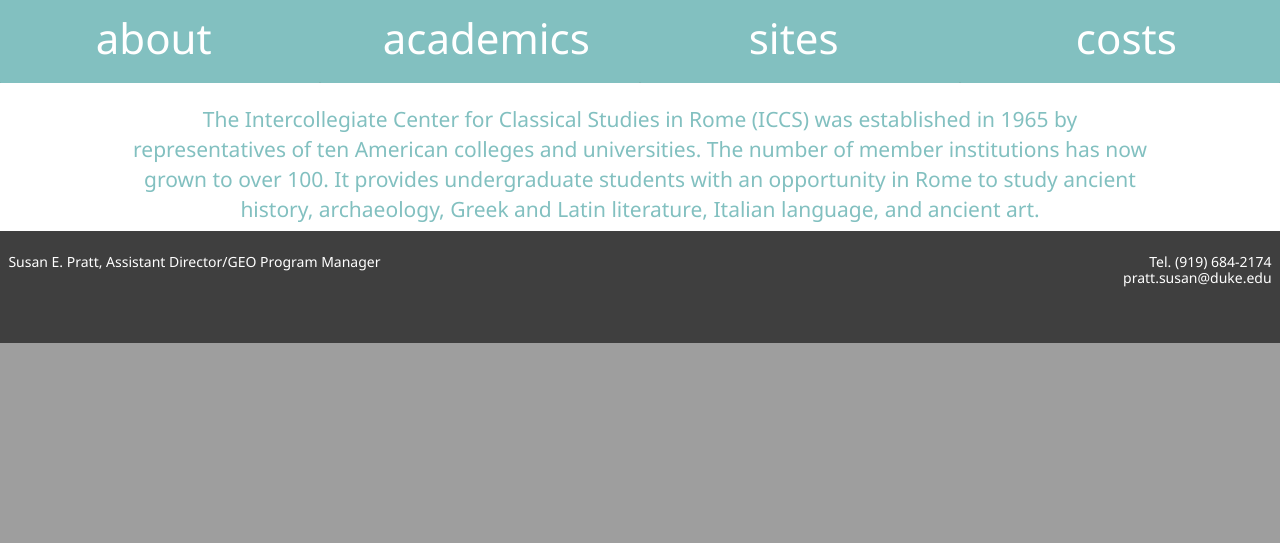
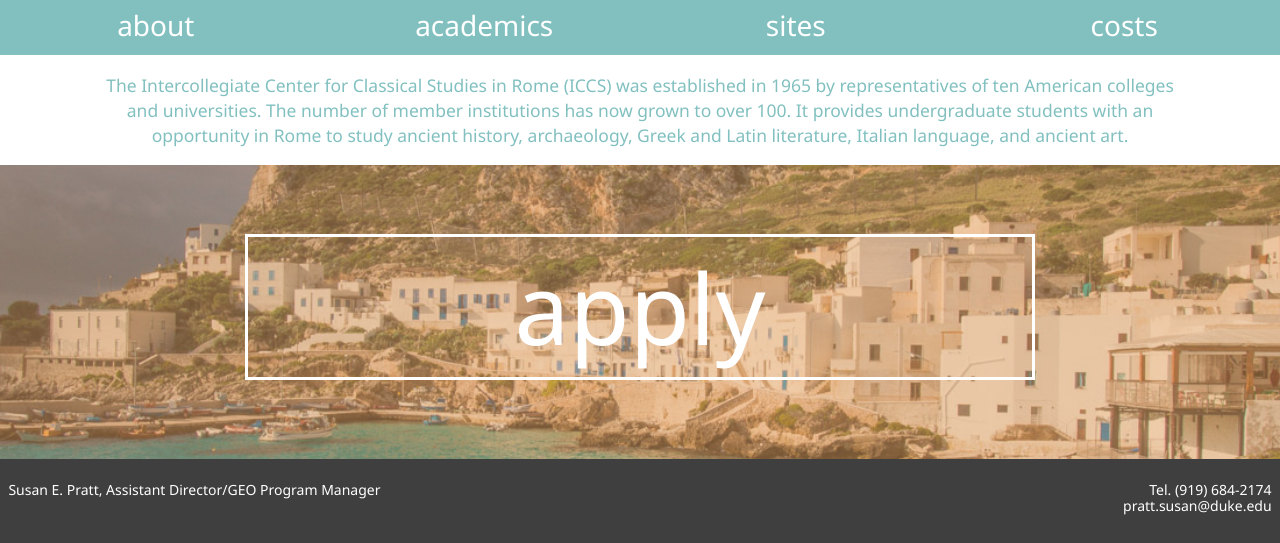
Before and after one commit to Lwalz/ICCS, a PHP site: page / in a window 1280 px wide. Shown: the part 581-1124 px from the top of the page. Before the commit the page ends 924 px from the top, so only its background shows below. Run offline with PHP 8.4, Linux system fonts and the light colour scheme.

Commit message:
desktop changes
showed apply section, changed font sizes, hid some hover aspects, hid
heights, background size

```diff
--- a/css/style.css
+++ b/css/style.css
@@ -139,7 +139,7 @@ body{
 	color:#82c0c0;
 	float: left;
 	text-align: center;
-	font-size: 1.5em;
+	font-size: 1.25em;
 	padding-left: 6em;
 	padding-right: 6em;
 	padding-top: 1em;
@@ -154,9 +154,25 @@ body{
 .o-bar{
 	width: 25%;
 	float: left;
-	font-size: 3em;
+	font-size: 2em;
 	background-color: #82c0c0;
 	height: 2em;
+}
+#apply{
+	background-image: none;
+	margin: auto;
+	border-style: hidden;
+	border-color: white;
+	padding-top: 0;
+	border-radius: .01em;
+}
+#academics{
+	background-image: none;
+	margin: auto;
+	border-style: hidden;
+	border-color: white;
+	padding-top: 0;
+	border-radius: .01em;
 }
 #sites{
 	background-image: none;
@@ -166,24 +182,6 @@ body{
 	padding-top: 0;
 	border-radius: .01em;
 }
-#apply{
-	background-image: none;
-	margin: auto;
-	border-style: hidden;
-	border-color: white;
-	padding-top: 0;
-	border-radius: .01em;
-
-}
-#academics{
-	background-image: none;
-	margin: auto;
-	border-style: hidden;
-	border-color: white;
-	padding-top: 0;
-	border-radius: .01em;
-
-}
 #costs{
 	background-image: none;
 	margin: auto;
@@ -192,7 +190,6 @@ body{
 	border-color: white;
 	padding-top: none;
 	border-radius: .01em;
-
 }
 #sites>p{
 	text-align: center;
@@ -222,7 +219,8 @@ body{
 	width: 100%;
 	margin-left: auto;
 	margin-right: auto;
-	height: 30em;
+	margin-bottom: 0;
+	/*height: 30em;*/
 	background-color: #82c0c0;
 }
 #top-banner{
@@ -243,28 +241,28 @@ body{
 	margin-left: 15em;
 
 }
-p:hover{
+/*p:hover{
 	font-size: 100%;
-}
+}*/
 #sites:hover{
 	background-color: white;
 	color: #82c0c0;
-	border-style: solid;
+	/*border-style: solid;*/
 }
 #costs:hover{
 	background-color: white;
 	color: #82c0c0;
-	border-style: solid;
+	/*border-style: solid;*/
 }
 #academics:hover{
 	background-color: white;
 	color: #82c0c0;
-	border-style: solid;
+	/*border-style: solid;*/
 }
 #apply:hover{
 	background-color: white;
 	color: #82c0c0;
-	border-style: solid;
+	/*border-style: solid;*/
 }
 #foot{
 	background-color: #3f3f3f;
@@ -273,26 +271,29 @@ p:hover{
 	width: 100%;
 	float:left;
 	position: relative;
-	bottom:3em;
+	/*bottom:3em; */
 	z-index: 5em;
-	height: 5em;
+	/*height: 5em;*/
 	padding: .6em;
 }
 .footer{
 	position: relative;
-	margin-top: 2em;
+	margin-top: 0;
 	width: 100%;
 }
+
 #doit{
+	display: block;
 	background-image: url(../images/sicily.jpg);
 	width: 100%;
-	background-size: 100%;
+	background-size: cover;
+	/*background-position: bottom;*/
 	float: left;
 	height: 3em;
 	background-repeat:no-repeat;
 	color: white;
 	font-size: 7em;
-	padding-top: none;
+	padding-top: 0;
 	text-align: center;
 }
 #doit>p{
@@ -301,8 +302,8 @@ p:hover{
 	border-collapse:collapse;
 	margin-right:2.5em;
 	margin-left:2.5em;
-	margin-top: .4em;
-	margin-bottom: 2.8em;
+	margin-top: .7em;
+	margin-bottom: .4em;
 	text-align: center;
 }
 }
```
